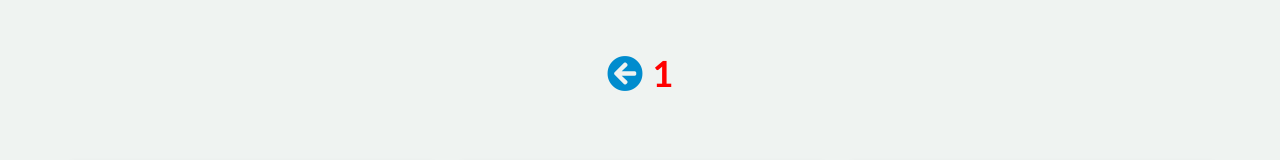
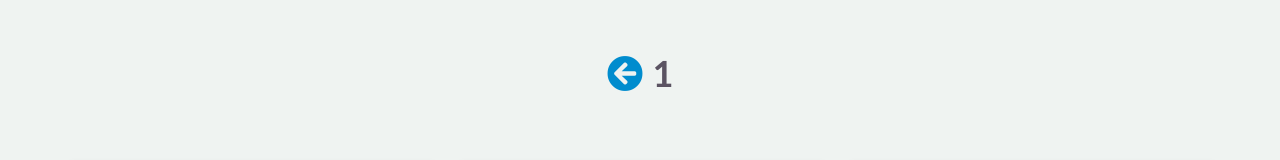
Before and after one commit to rob-now/photo-albums--react, a React (Create React App) app: page /album/1/1 in a window 1280 px wide. Shown: the top 160 px of the page. Built offline with nearby package versions, Linux system fonts and the light colour scheme.

Commit message:
Changed font colors

```diff
--- a/src/components/PhotosGridView.css
+++ b/src/components/PhotosGridView.css
@@ -1,7 +1,3 @@
-.PhotosGridView__AlbumName{
-    color: red;
-}
-
 .PhotosGridView__NoPhotosMessage {
     text-align: center;
 }
--- a/src/components/PhotosGridView.js
+++ b/src/components/PhotosGridView.js
@@ -20,8 +20,10 @@ class PhotosGridView extends Component {
             className="fas fa-arrow-circle-left"
             onClick={this.handleGoBackToAlbums}
           >&nbsp;</i>
-          <span
-            className="PhotosGridView__AlbumName">{albumName || `Album ${parseInt(albumId, 10) + 1}`}
+          <span>
+            {
+              albumName || `Album ${parseInt(albumId, 10) + 1}`
+            }
           </span>
         </h1>
         <PhotoItem {...this.props}/>
--- a/src/components/main.css
+++ b/src/components/main.css
@@ -1,5 +1,6 @@
 body {
     font-family: "Lato", sans-serif;
+    color: rgb(91, 83, 98);
     margin-bottom: 3.9em;
 }
 
--- a/src/contexts/Albums.js
+++ b/src/contexts/Albums.js
@@ -44,7 +44,6 @@ export class AlbumsProvider extends Component {
       })
     }
   }
-
 
   componentDidMount() {
     setIntervalId = setInterval(() => {
```
